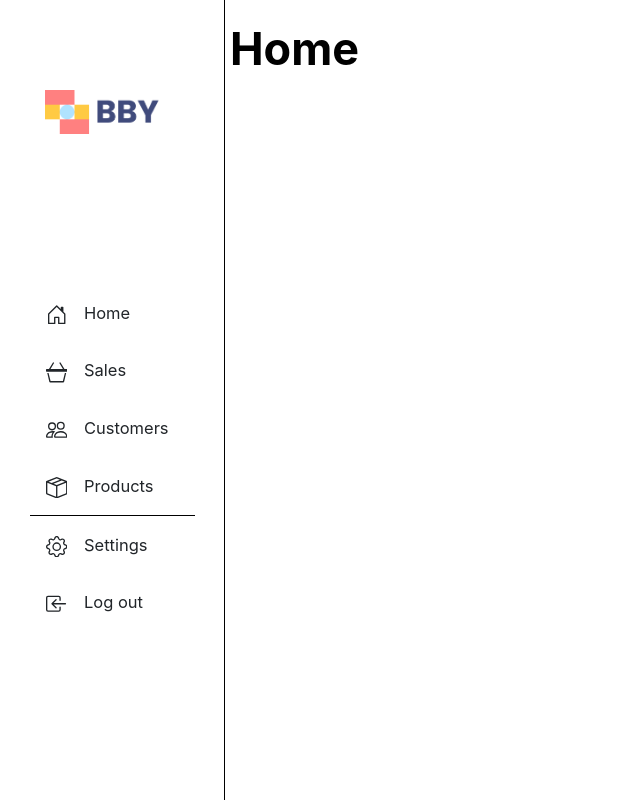
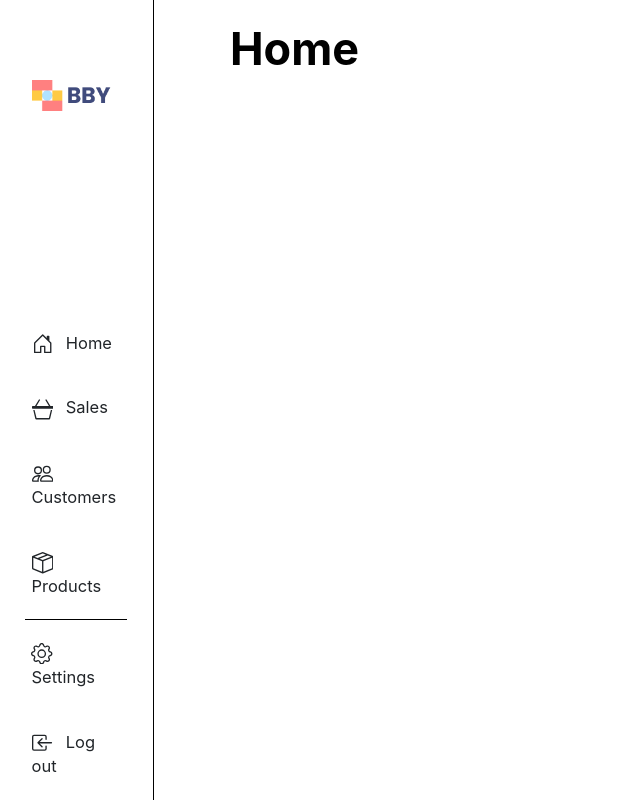
Before and after one commit to Tohusk/crm-baby-name-generator, a React (Create React App) app in the folder front-end/: page /home in a window 1280 px wide. Shown: the whole page, without its empty margins (0-640 px from the left). Built offline with nearby package versions, Linux system fonts and the light colour scheme; no server answers; the HTML template or start-up script is replaced by a standard one.

Commit message:
now fixed with viewport relative measurements

```diff
--- a/front-end/src/styles/Sidebar.css
+++ b/front-end/src/styles/Sidebar.css
@@ -3,13 +3,13 @@
     flex-wrap: wrap;
 
     height: 100%;
-    width: 15em;
+    width: 12vw;
 
     position: fixed;
 
     align-items: center;
 
-    margin-right: 2em;
+    margin-right: 2vw;
 
     z-index: -1;
     top: 0;
@@ -21,9 +21,8 @@
 .sidebar-logo-container {
     display: flex;
     align-content: flex-start;
-    margin: 6em 3em 10em;
-    /* margin-bottom: 3em; */
-    padding-right: 1em;
+    margin: 10vh 2.5vw 25vh;
+    padding-right: 0.5vw;
 }
 
 .sidebar-logo-container img {
@@ -32,26 +31,26 @@
 }
 
 
-.side-text{
+.side-text {
     margin-left: auto;
     margin-right: auto;
-    width: 8em;
+    width: 7vw;
     font-size: 1.1em;
-    padding-top: 1em;
-    padding-bottom: 1em;
+    padding-top: 2.5vh;
+    padding-bottom: 2.5vh;
 }
 
 .sidebar-icon-container {
-    margin-right: 1em;
+    margin-right: 1vw;
 }
 
 .sidebar-settings{
     margin-left: auto;
     margin-right: auto;
-    width: 10em;
+    width: 8vw;
     font-size: 1.1em;
-    padding-top: 1em;
-    padding-bottom: 1em;
-    padding-left: 1em;
+    padding-top: 2.5vh;
+    padding-bottom: 2.5vh;
+    padding-left: 0.5vw;
     border-top: 1px solid rgb(0, 0, 0);
 }
```
